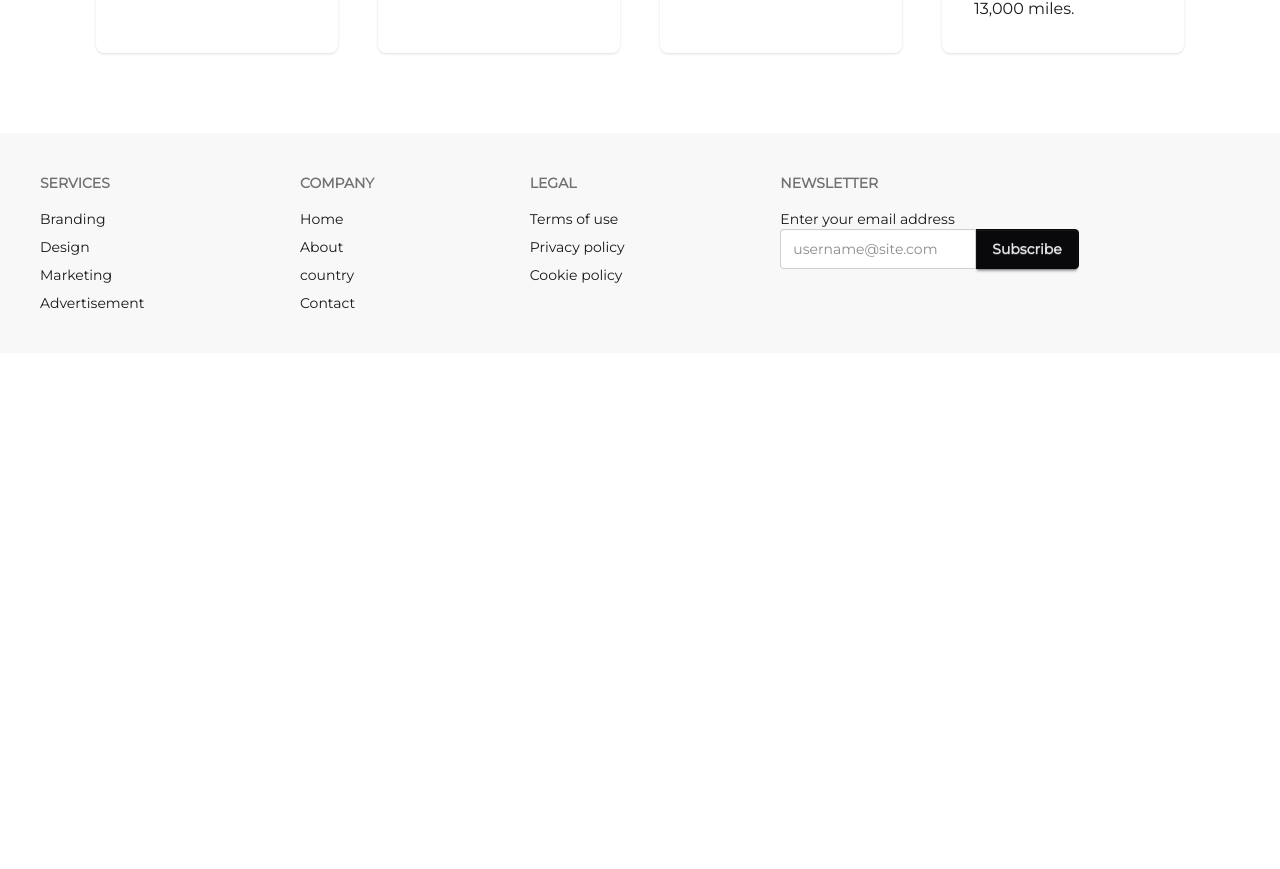
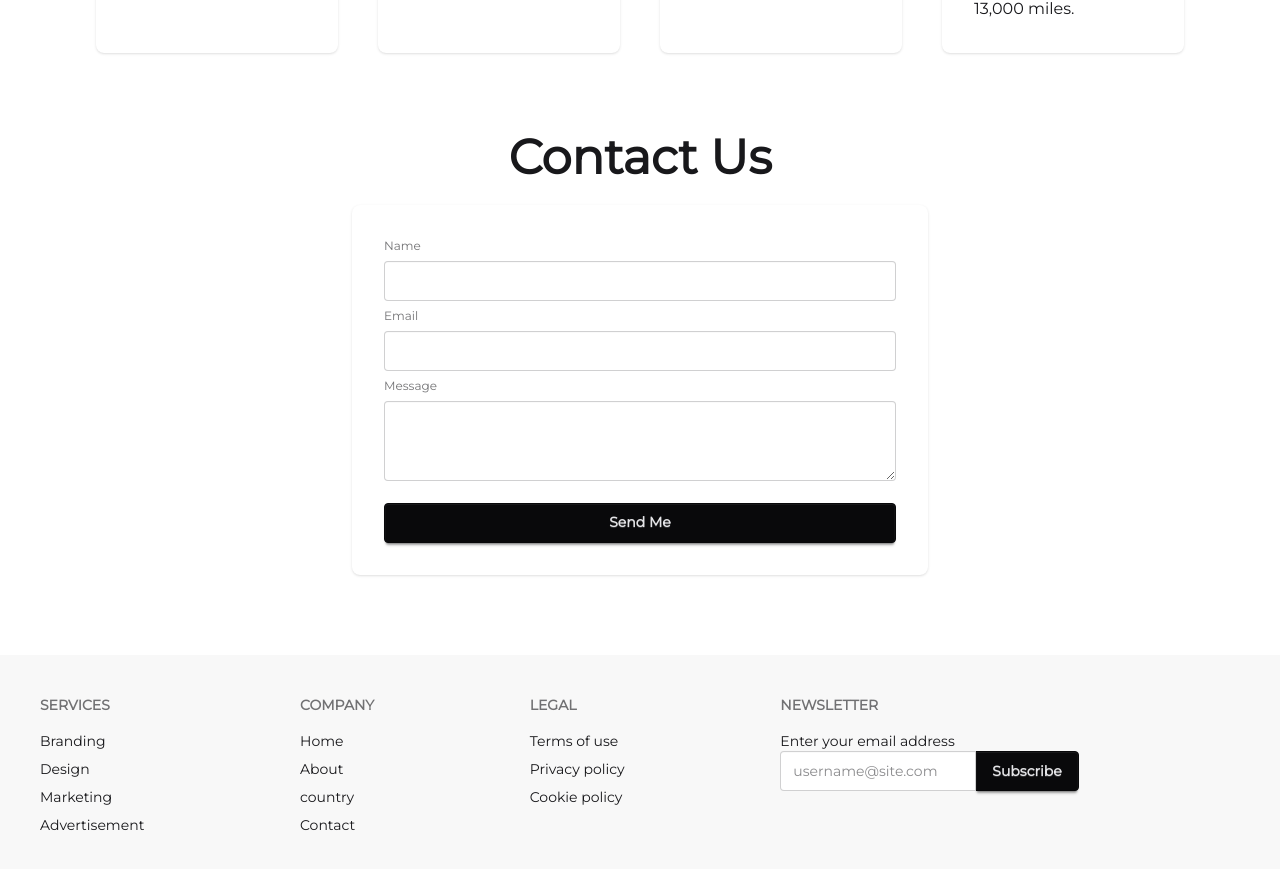
Before and after one commit to mohammad-al-samiul/react-country-project, a React (Vite) app: page / in a window 1280 px wide. Shown: the part 1632-2501 px from the top of the page. Before the commit the page ends 1985 px from the top, so only its background shows below. Built offline with nearby package versions, Linux system fonts and the light colour scheme.

Commit message:
about and contact page responsived

```diff
--- a/package.json
+++ b/package.json
@@ -10,12 +10,14 @@
     "preview": "vite preview"
   },
   "dependencies": {
+    "@emailjs/browser": "^4.4.1",
     "@tailwindcss/vite": "^4.0.14",
     "daisyui": "^5.0.4",
     "react": "^19.0.0",
     "react-dom": "^19.0.0",
     "react-icons": "^5.5.0",
     "react-router-dom": "^7.3.0",
+    "sonner": "^2.0.1",
     "tailwindcss": "^4.0.14"
   },
   "devDependencies": {
--- a/src/components/ui/container.jsx
+++ /dev/null
@@ -1,5 +0,0 @@
-import React from "react";
-
-export const Container = ({ children }) => {
-  return <div className=" mx-auto px-4">{children}</div>;
-};
--- a/src/main.jsx
+++ b/src/main.jsx
@@ -4,9 +4,11 @@ import "./index.css";
 
 import router from "./routes/index.jsx";
 import { RouterProvider } from "react-router-dom";
+import { Toaster } from "sonner";
 
 createRoot(document.getElementById("root")).render(
   <StrictMode>
+    <Toaster position="top-center" />
     <RouterProvider router={router} />
   </StrictMode>
 );
--- a/src/pages/about.jsx
+++ b/src/pages/about.jsx
@@ -3,8 +3,8 @@ import countryData from "../api/country.json";
 import { CardAbout } from "../components/ui/card-about";
 export const About = () => {
   return (
-    <div className="container my-20">
-      <h3 className="my-20 text-center lg:text-5xl text-3xl">
+    <div className="lg:container my-20 p-4">
+      <h3 className="my-20 text-center lg:text-5xl text-2xl">
         Here are the Interesting Facts{" "}
         <span className="block line-clamp-3"> We're Proud of</span>
       </h3>
--- a/src/pages/contact.jsx
+++ b/src/pages/contact.jsx
@@ -1,48 +1,75 @@
-import React, { useState } from "react";
+import React, { useRef, useState } from "react";
+import emailjs from "@emailjs/browser";
+import { toast } from "sonner";
 
 export const Contact = () => {
   const [name, setName] = useState("");
   const [email, setEmail] = useState("");
   const [message, setMessage] = useState("");
+  const form = useRef();
 
   const handleSubmit = (e) => {
     e.preventDefault();
-    console.log({ name, email, message });
+    // Object.fromEntries(formData.entries());
+
+    const toastId = toast.loading("Sending Message...");
+    emailjs
+      .sendForm(
+        import.meta.env.VITE_EMAILJS_SERVICE_ID,
+        import.meta.env.VITE_EMAILJS_TEMPLATE_ID,
+        form.current,
+        {
+          publicKey: import.meta.env.VITE_EMAILJS_PUBLIC_KEY,
+        }
+      )
+      .then(
+        () => {
+          console.log("SUCCESS!");
+          toast.success("Message Sent Successfully!", { id: toastId });
+        },
+        (error) => {
+          console.log("FAILED...", error.text);
+          toast.success(`Failed, ${error.text}`, { id: toastId });
+        }
+      );
   };
 
   return (
     <div className="flex justify-center my-20">
-      <div className="w-full max-w-sm">
+      <div>
         <h3 className="lg:text-5xl text-3xl font-bold text-center mb-6">
           Contact Us
         </h3>
         <div className="bg-base-100 shadow-sm rounded-lg">
-          <form onSubmit={handleSubmit} className="card-body">
-            <fieldset className="fieldset">
+          <form ref={form} onSubmit={handleSubmit} className="card-body ">
+            <fieldset className="fieldset  w-xs lg:w-lg p-2 rounded-box">
               <label className="fieldset-label">Name</label>
               <input
                 required
+                name="name"
                 value={name}
                 onChange={(e) => setName(e.target.value)}
                 type="text"
-                className="input"
+                className="input  lg:w-lg"
               />
               <label className="fieldset-label">Email</label>
               <input
                 required
+                name="email"
                 value={email}
                 onChange={(e) => setEmail(e.target.value)}
                 type="email"
-                className="input"
+                className="input lg:w-lg"
               />
               <label className="fieldset-label">Message</label>
               <textarea
                 required
+                name="message"
                 value={message}
                 onChange={(e) => setMessage(e.target.value)}
-                className="textarea"
+                className="textarea lg:w-lg"
               ></textarea>
-              <button type="submit" className="btn btn-neutral w-[322px] mt-4">
+              <button type="submit" className="btn btn-neutral   lg:w-lg mt-4">
                 Send Me
               </button>
             </fieldset>
--- a/src/pages/home.jsx
+++ b/src/pages/home.jsx
@@ -1,12 +1,14 @@
 import React from "react";
 import { Banner } from "./banner";
 import { About } from "./about";
+import { Contact } from "./contact";
 
 export const Home = () => {
   return (
     <>
       <Banner />
       <About />
+      <Contact />
     </>
   );
 };
```
Also changed, not shown: 1 other file (tests, documents, lock files or other folders).
